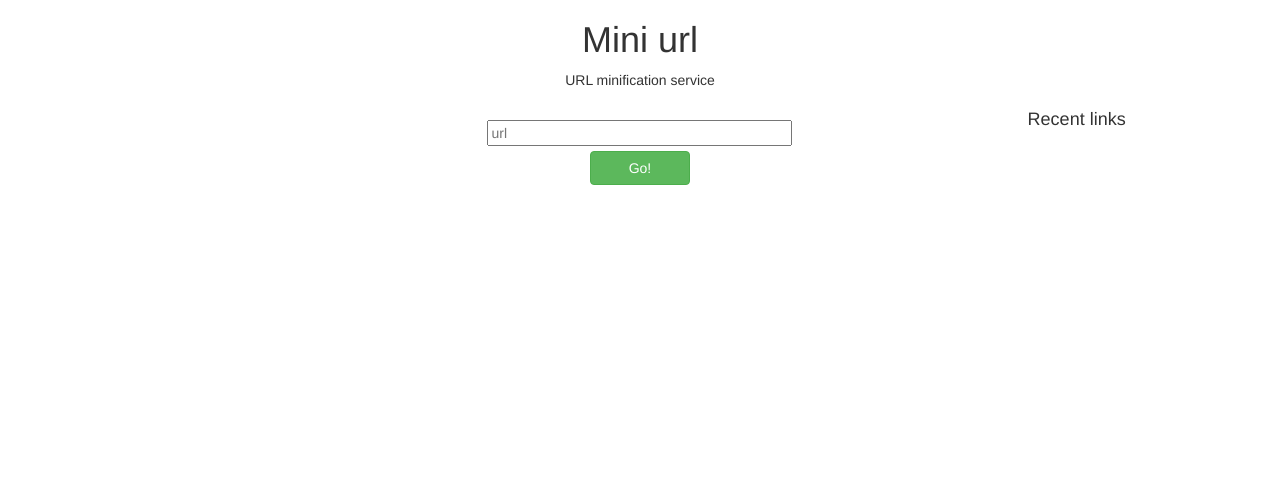
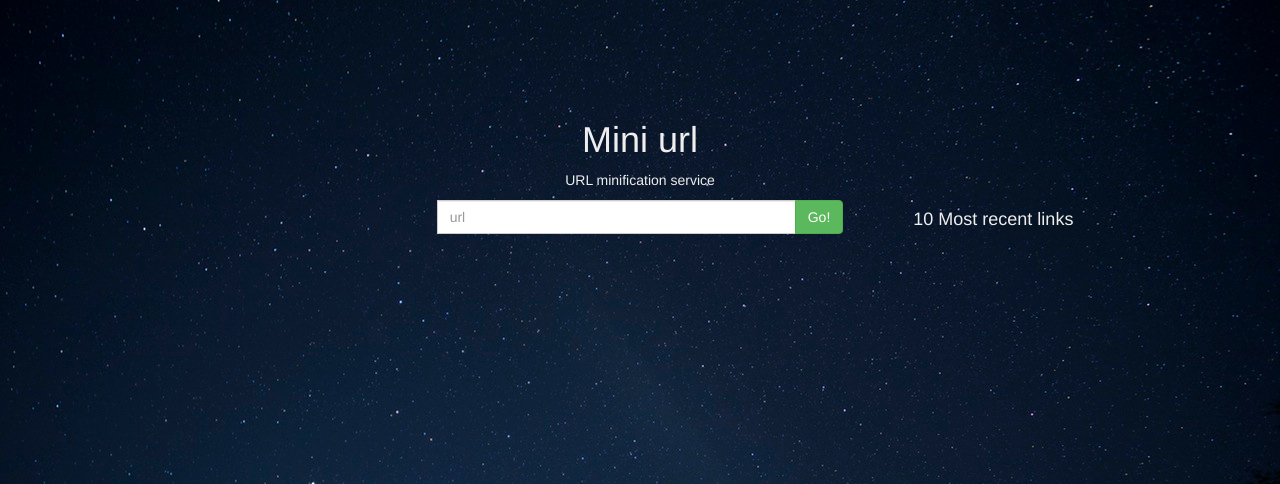
Before and after one commit to Nudies/mini-url, a Flask app: page / in a window 1280 px wide. Shown: the top 484 px of the page. Run offline with Flask 2, Linux system fonts and the light colour scheme; data that the repository does not hold is empty; some libraries are stand-ins or nearby versions.

Commit message:
Added some small stying and layout adjustments

```diff
--- /dev/null
+++ b/app/static/css/style.css
@@ -0,0 +1,38 @@
+body {
+  background: url(../img/night-trees-stars.jpg) no-repeat;
+  background-size: 100%;
+  color: #eee;
+}
+
+h1,
+p {
+  text-align: center;
+}
+.btn,
+input,
+a {
+  display: block;
+  margin: auto;
+}
+#result {
+  font-size: 20px;
+  margin-top: 10px;
+  background-color: rgba(0,0,0,0.7);
+  border-radius: 3px;
+  border-color: 1px black;
+  text-align: center;
+}
+ul {
+  list-style-type: none;
+}
+li a,
+li h4 {
+  color: blue;
+  text-align: left;
+}
+li h4 {
+  color: #eee;
+}
+#main {
+  padding-top: 100px;
+}
--- a/app/static/style.css
+++ /dev/null
@@ -1,27 +0,0 @@
-h1,
-h4,
-p,
-a {
-  text-align: center;
-}
-.btn,
-input,
-a {
-  display: block;
-  margin: auto;
-}
-#result {
-  font-size: 20px;
-  margin-top: 10px;
-  background-color: lightgray;
-}
-.btn {
-  margin-top: 5px;
-  width: 100px;
-}
-input[type=text] {
-  width: 75%;
-}
-ul {
-  list-style-type: none;
-}
--- a/app/templates/forms/macros.html
+++ b/app/templates/forms/macros.html
@@ -1,6 +1,5 @@
 {% macro render_field(field) %}
     <div class="form_field">
-      {{ field.label(class="label") }}
       {% if field.errors %}
           {% set css_class = 'has_error ' + kwargs.pop('class', '') %}
           {{ field(class=css_class, **kwargs) }}
--- a/app/templates/index.html
+++ b/app/templates/index.html
@@ -4,25 +4,30 @@
       <meta charset="UTF-8" />
       <title>Mini URL</title>
       <link rel="stylesheet" href="https://maxcdn.bootstrapcdn.com/bootstrap/3.3.5/css/bootstrap.min.css">
-      <link rel="stylesheet" href="static/style.css">
+      <link rel="stylesheet" href="static/css/style.css">
     </head>
     <body>
-      <div class="row">
+      <div id="main" class="row">
         <h1>Mini url</h1>
         <p>URL minification service</p>
         <div class="col-md-4 col-md-offset-4">
         {% from "forms/macros.html" import render_field %}
           <form action="/" method="POST">
-            {{ form.csrf_token }}
-            {{ render_field(form.url, class="input text", placeholder="url") }}
-            <input class="btn btn-success" type="submit" value="Go!"/>
+	    <div class="input-group">
+              {{ form.csrf_token }}
+              {{ render_field(form.url, class="form-control", placeholder="url") }}
+	      <span class="input-group-btn">
+                <input class="btn btn-success" type="submit" value="Go!"/>
+	      </span>
+	    </div>
           </form>
         <a id="result" href="{{ result }}" target="_blank">{{ result }}</a>
         </div>
         <div class="col-md-4">
-          <h4>Recent links</h4>
+
           <ul>
-            {% for link in links %}
+	    <li><h4>10 Most recent links</h4></li>
+            {% for link in links[:-10:-1] %}
             <li><a href="{{ home }}/{{ link }}" target="_blank">{{ home }}/{{ link }}</a></li>
             {% endfor %}
           </ul>
--- a/functional_tests/test_miniurl.py
+++ b/functional_tests/test_miniurl.py
@@ -6,7 +6,7 @@ class MiniUrl(unittest.TestCase):
 
 	def setUp(self):
 		self.driver = webdriver.Firefox()
-		self.driver.get('http://loki.ryanjsiemens.com')
+		self.driver.get('http://localhost:5000')
 
 	def tearDown(self):
 		self.driver.close()
```
Also changed, not shown: app/static/img/night-trees-stars.jpg (added), 1 other file.
